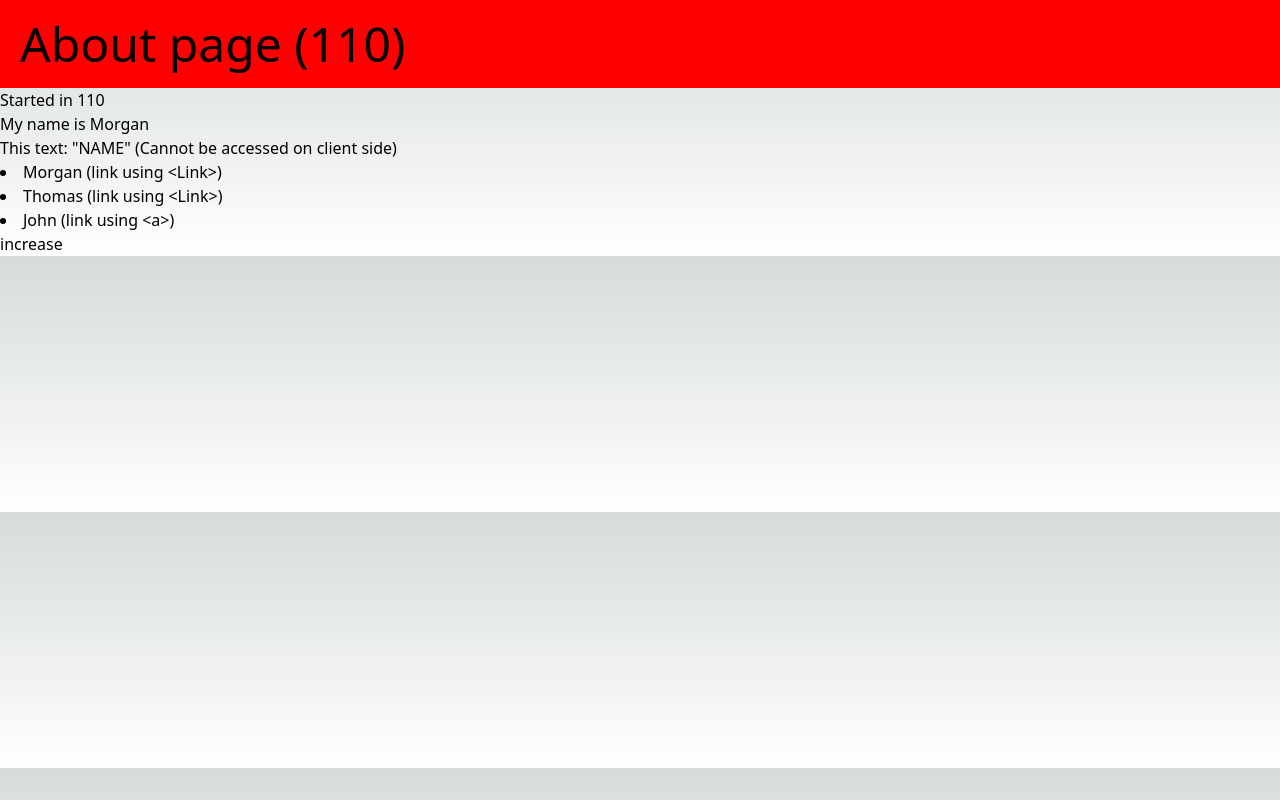
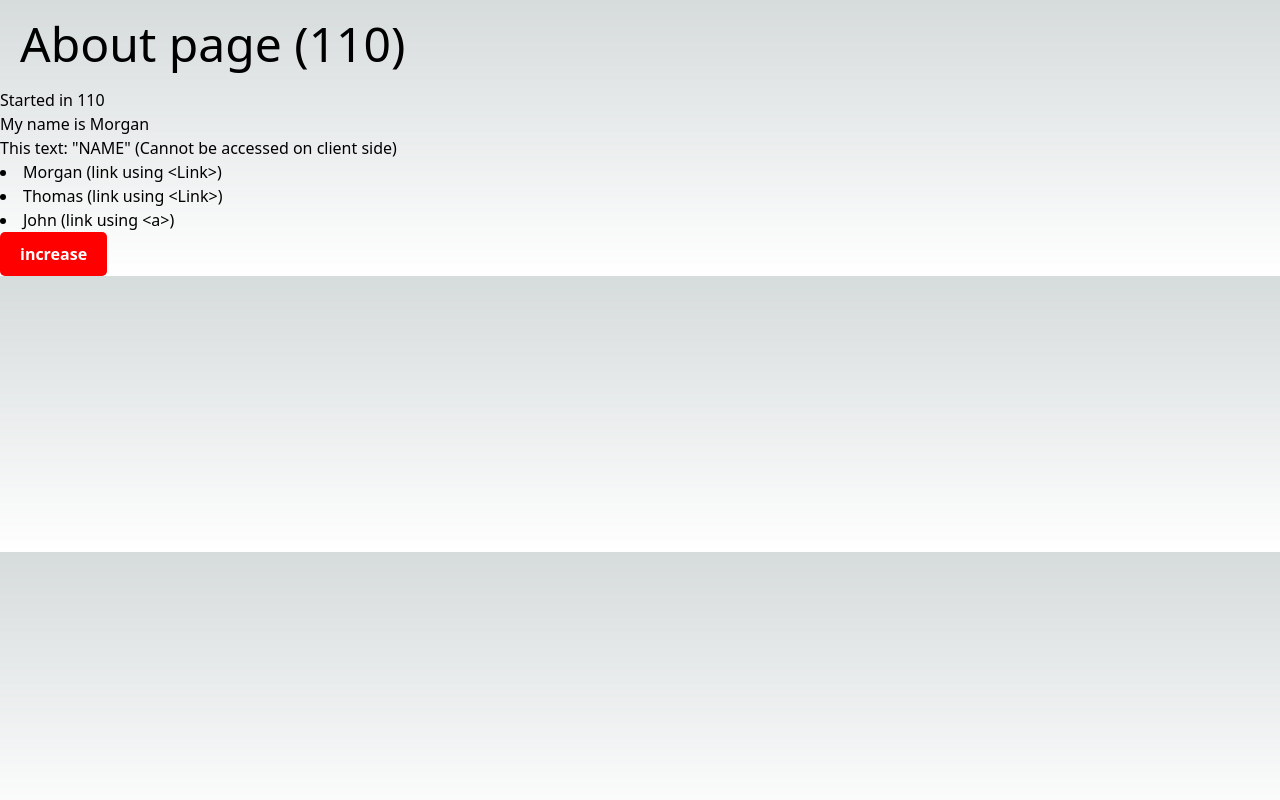
Before and after one commit to mspdl/nextjs-first_project, a Next.js app: page /about in a window 1280 px wide. Built offline with nearby package versions, Linux system fonts and the light colour scheme.

Commit message:
Using CSS Module on NextJS - part 1

```diff
--- /dev/null
+++ b/src/components/MyButton/MyButton.module.css
@@ -0,0 +1,14 @@
+.myBtn {
+  background-color: #ff0000;
+  color: #fff;
+  padding: 10px 20px;
+  border: 0;
+  border-radius: 5px;
+  font-size: 16px;
+  font-weight: bold;
+  transition: 0.3s;
+}
+
+.myBtn:hover {
+  background-color: #aa0000;
+}
--- /dev/null
+++ b/src/components/MyButton/index.tsx
@@ -0,0 +1,14 @@
+import styles from "./MyButton.module.css";
+
+type Props = {
+  label: string;
+  onClick: () => void;
+};
+
+export const MyButton = ({ label, onClick }: Props) => {
+  return (
+    <button onClick={onClick} className={styles.myBtn}>
+      {label}
+    </button>
+  );
+};
--- a/src/pages/about/index.tsx
+++ b/src/pages/about/index.tsx
@@ -1,5 +1,6 @@
 /* eslint-disable @next/next/no-html-link-for-pages */
 /* eslint-disable @next/next/inline-script-id */
+import { MyButton } from "@/components/MyButton";
 import Link from "next/link";
 import Script from "next/script";
 import { useState } from "react";
@@ -14,7 +15,7 @@ const About = ({ name }: Props) => {
 
   return (
     <div>
-      <h1 className="p-5 text-5xl red">About page ({count})</h1>
+      <h1 className="p-5 text-5xl">About page ({count})</h1>
       <p>Started in {DEFAULT_VALUE}</p>
       {/* Only refresh the component (p) above (the only that changed) but keeps the state*/}
       <p>My name is {process.env.NEXT_PUBLIC_NAME}</p>
@@ -36,12 +37,12 @@ const About = ({ name }: Props) => {
           <a href="/about/john">{"John (link using <a>)"}</a>
         </li>
       </ul>
-      <button onClick={() => setCount(count + 1)}>increase</button>
+      <MyButton onClick={() => setCount(count + 1)} label="increase" />
       <Script
         src="https://google-analytics.com/analytics.js"
         strategy="lazyOnload"
       />
-      <Script strategy="afterInteractive">{`window.alert('page loaded!')`}</Script>
+      <Script strategy="afterInteractive">{`console.log('page loaded!')`}</Script>
     </div>
   );
 };
--- a/src/styles/globals.css
+++ b/src/styles/globals.css
@@ -31,8 +31,3 @@ body {
     text-wrap: balance;
   }
 }
-
-
-.red {
-  background-color: #FF0000;
-}
```
